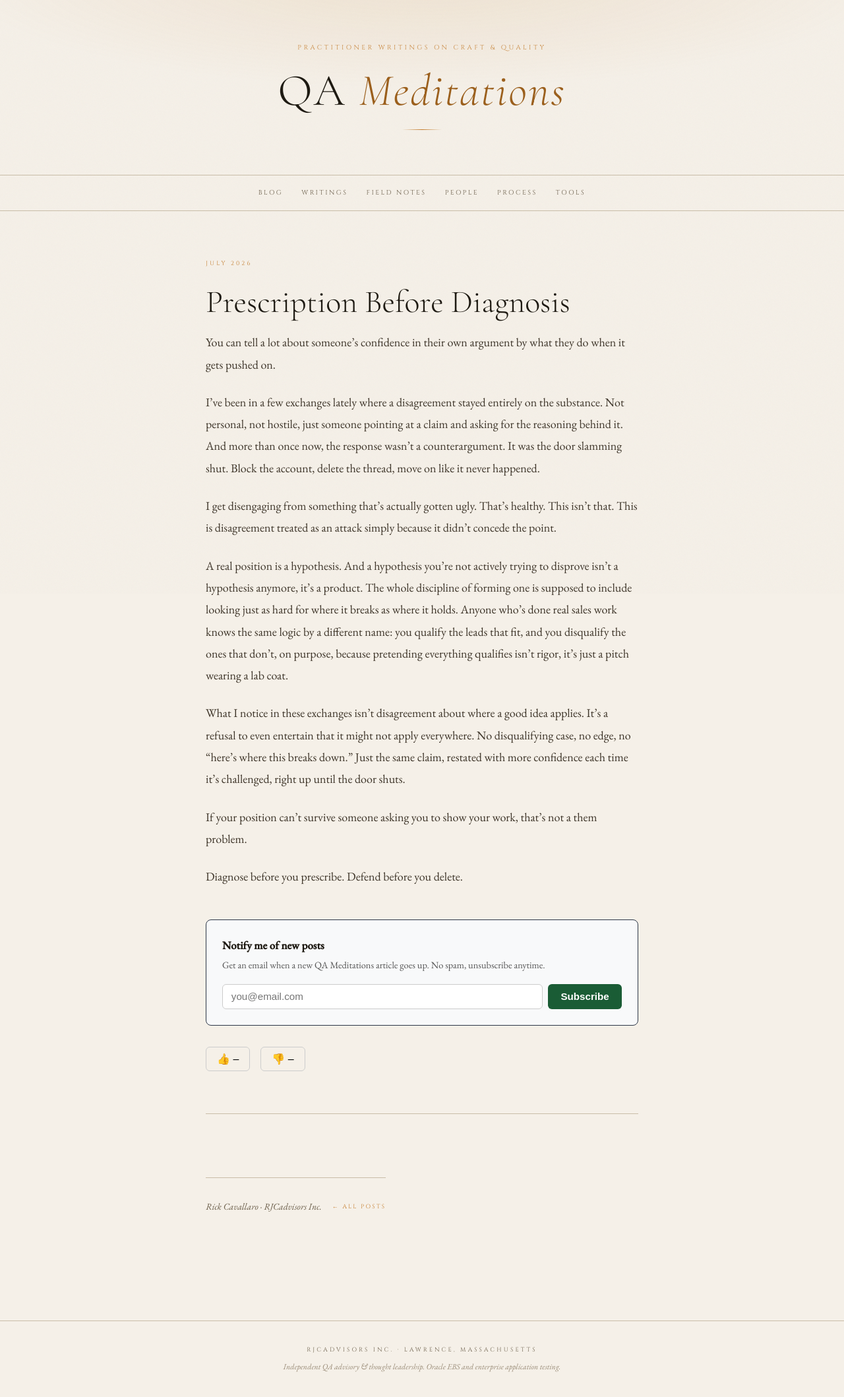
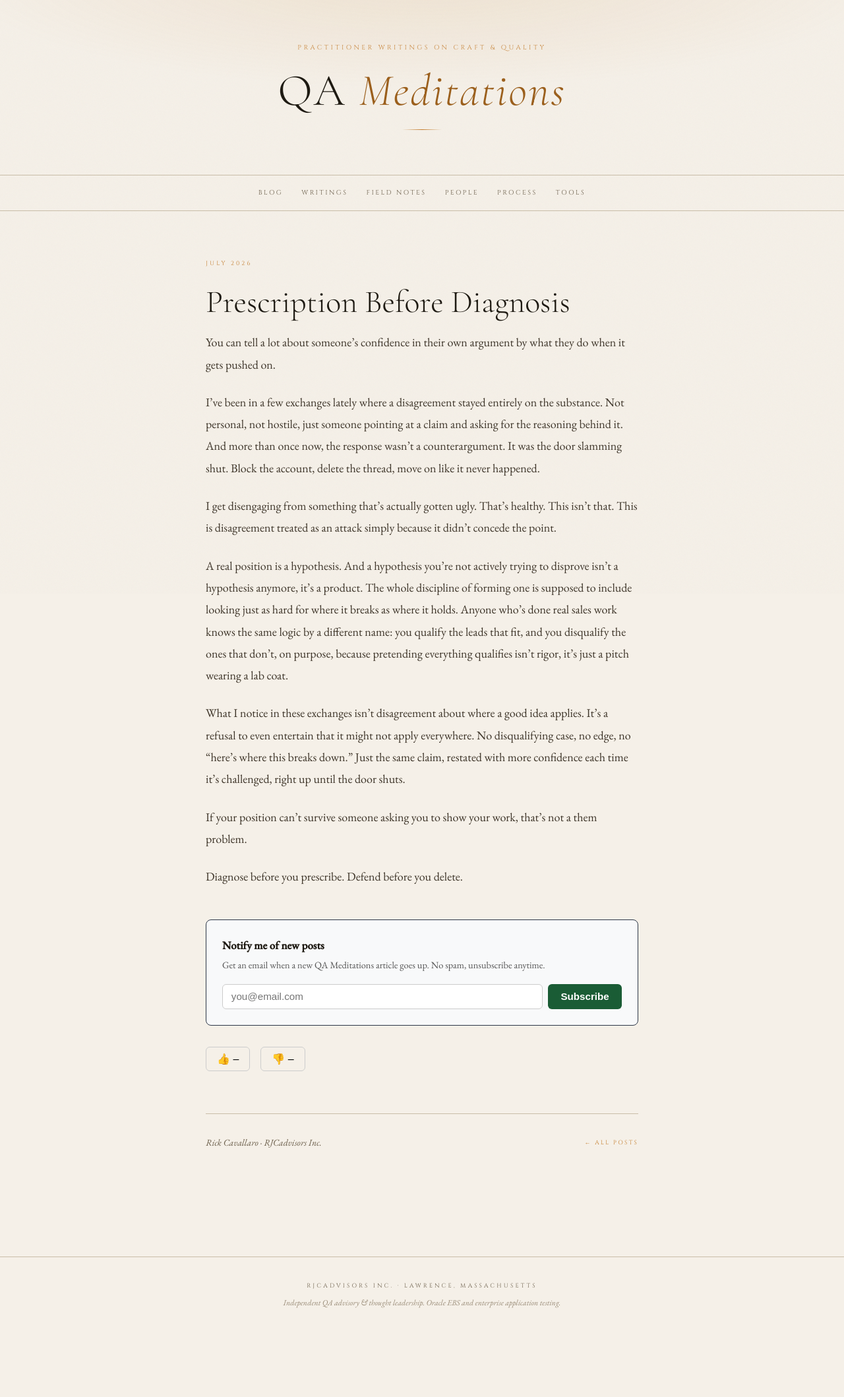
Before and after one commit to rjcadvisors/qameditations, a Jekyll site: the page built from _posts/2026-07-10-professionalism-post.md, in a window 1280 px wide. Shown: the whole page at 66% size. Built offline with Jekyll 4.4.1, drawn with Linux system fonts in a browser that asks for light colours; after the commit the page ends 2021 px from its top, so only the background shows below that.

Commit message:
Update post.html

```diff
--- a/_layouts/post.html
+++ b/_layouts/post.html
@@ -228,9 +228,6 @@ layout: default
 </style>
 
 
-
-  <div class="post-footer">
-
   <div class="post-footer">
     <span class="post-footer-author">Rick Cavallaro · RJCadvisors Inc.</span>
     <a href="/blog/" class="post-footer-back">&larr; All Posts</a>
```
